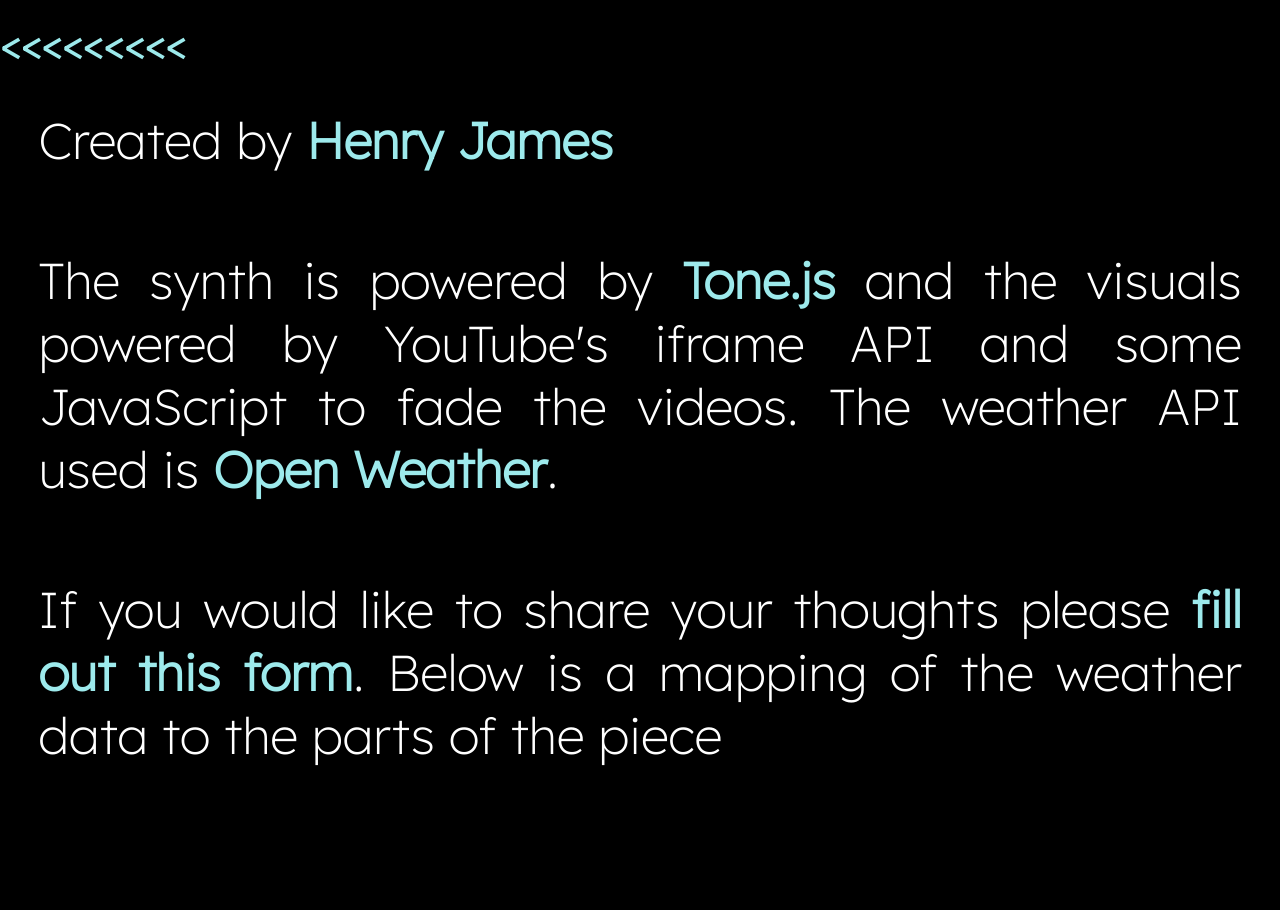
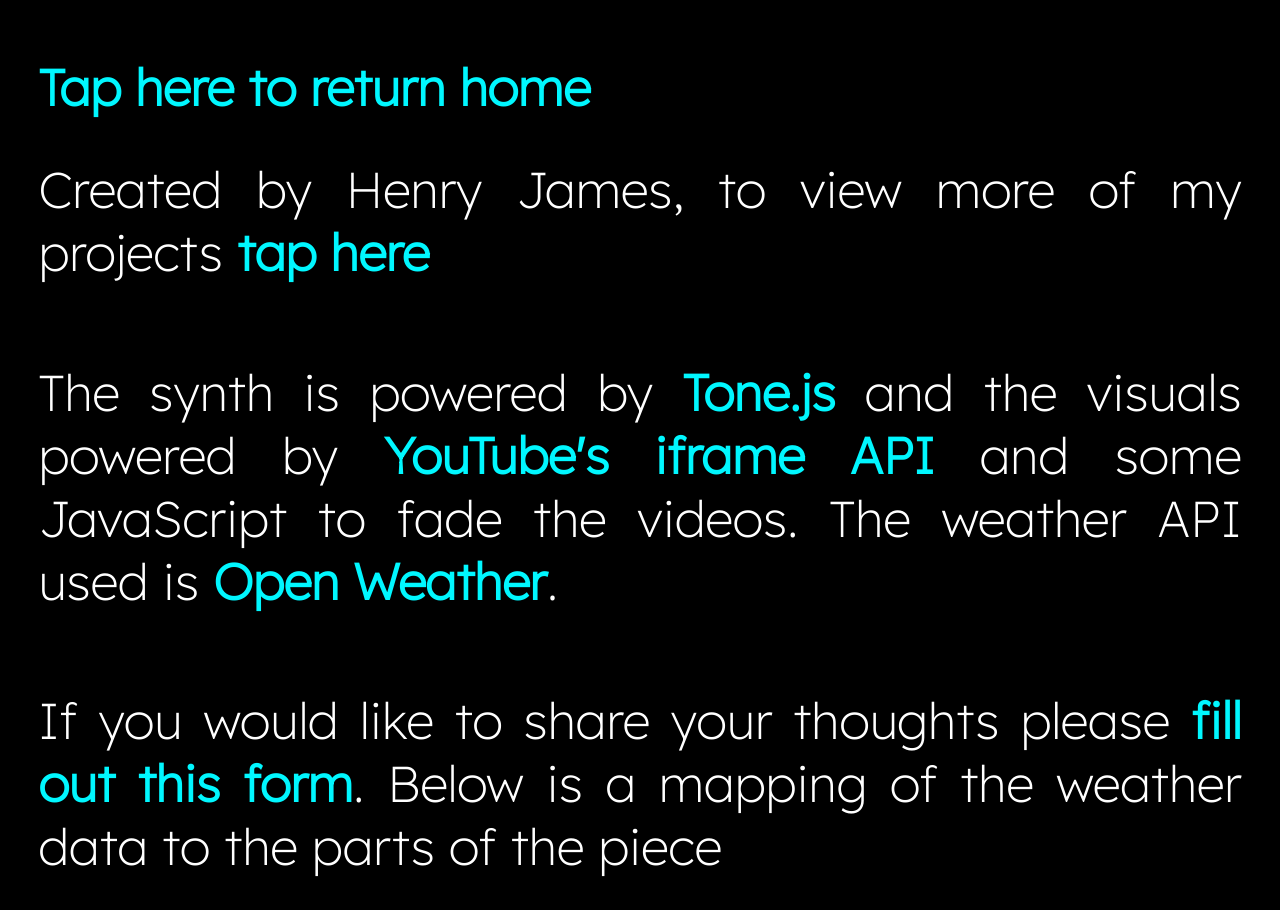
Before and after one commit to HJ959/weather-project, a website: page about.html in a window 1280 px wide. Shown: the top 910 px of the page. Before the commit the page ends 800 px from the top, so only its background shows below. Drawn offline with Linux system fonts and the light colour scheme.

Commit message:
Cleaned up the landing page and about section focusing on readability and user feedback

```diff
--- a/CSS/about.css
+++ b/CSS/about.css
@@ -53,7 +53,6 @@
 main {
     height: 100%;
     width: 100%;
-    overflow-x: hidden;
     background-color: rgb(0, 0, 0);
     margin: 0;
 }
@@ -66,7 +65,7 @@
     cursor: pointer;
 }
 
-#landing {
+.landing {
     color: white;
     font-family: 'Lexend', sans-serif;
 
@@ -87,16 +86,6 @@
     animation: fadein 2s;
 }
 
-#back {
-    color: white;
-    font-family: 'Lexend', sans-serif;
-
-    text-align: justify;
-    font-size: 3.3vmax;
-    /* width: 96%;
-    height: 96%; */
-}
-
 table {
     margin: 3vmax;
     padding-right: 5%;
@@ -105,7 +94,7 @@
 a,
 u {
     text-decoration: none;
-    color: rgb(157, 234, 236);
+    color: rgb(0, 247, 255);
     animation: pulse 1s 3s;
 }
 
--- a/CSS/landing.css
+++ b/CSS/landing.css
@@ -10,18 +10,22 @@
 /* Desktop Styles */
 @media only screen and (min-width: 961px) {}
 
+/*===============================================================*/
+
 /* ------ GRID stuff ------ */
 .container {
     display: grid;
 
     grid-template-columns: 1fr;
-    grid-template-rows: 1fr 3fr 3fr 5fr;
+    grid-template-rows: 1fr 1fr 1fr 1fr 1fr 2fr;
 
     grid-template-areas:
         "header-one"
         "header-two"
         "header-three"
-        "header-four";
+        "header-four"
+        "header-five"
+        "header-six";
 }
 
 .header-one {
@@ -38,6 +42,14 @@
 
 .header-four {
     grid-area: header-four;
+}
+
+.header-five {
+    grid-area: header-five;
+}
+
+.header-six {
+    grid-area: header-six;
 }
 
 /* ------ Body stuff ------ */
@@ -62,7 +74,7 @@
 a,
 u {
     text-decoration: none;
-    color: rgb(101, 247, 252);
+    color: rgb(0, 247, 255);
     box-shadow: 0 0 0 0 rgba(0, 0, 0, 1);
     transform: scale(1);
     animation: pulse 1s 3s;
@@ -72,8 +84,8 @@
     color: white;
     font-family: 'Lexend', sans-serif;
     text-align: justify;
-    font-size: 5.3vmin;
-    margin: 2vmax;
+    font-size: 5.5vmin;
+    margin: 1.1vmax;
     -webkit-animation: fadein 2s;
     /* Safari, Chrome and Opera > 12.1 */
     -moz-animation: fadein 2s;
--- a/about.html
+++ b/about.html
@@ -18,21 +18,17 @@
 <body>
     <main class="container">
         <div class="header-one">
-            <h1 id="back"><a href="index.html"><b><<<<<<<<<</b></a></h1>
-            <h1 id="landing">Created by <a href="https://linktr.ee/henry.james" target="_blank"><b>Henry James</b></a></h1>
+            <h1 class="landing" id="back"><a href="index.html"><b>Tap here to return home</b></a></h1>
+            <h1 class="landing">Created by Henry James, to view more of my projects <a href="https://linktr.ee/henry.james" target="_blank"><b>tap here</b></a></h1>
         </div>
         <div class="header-two">
-            <h1 id="landing">The synth is powered by <a href="https://tonejs.github.io/"><b>Tone.js</b></a> and the visuals
-                powered by YouTube's iframe API and some JavaScript to fade the videos. The weather API used is <a href="https://openweathermap.org/api/one-call-api" target="_blank"><b>Open Weather</b></a>.</h1>
+            <h1 class="landing">The synth is powered by <a href="https://tonejs.github.io/"><b>Tone.js</b></a> and the visuals
+                powered by <a href="https://developers.google.com/youtube/iframe_api_reference" target="_blank"><b>YouTube's iframe API</b></a> and some JavaScript to fade the videos. The weather API used is <a href="https://openweathermap.org/api/one-call-api" target="_blank"><b>Open Weather</b></a>.</h1>
         </div>
         <div class="header-three">
-            <h1 id="landing">If you would like to share your thoughts please <a href="https://forms.gle/S8EYyf9D1ArBHdwj7" target="_blank"><b>fill out this form</b></a>. Below is a mapping of the weather data to the parts of the piece</h1>
+            <h1 class="landing">If you would like to share your thoughts please <a href="https://forms.gle/S8EYyf9D1ArBHdwj7" target="_blank"><b>fill out this form</b></a>. Below is a mapping of the weather data to the parts of the piece</h1>
         </div>
         <div class="header-four">
-            <h1 id="landing">Audio routing diagram</h1>
-            <object id="diagramAudio" data="media/weatherHumAudioDiagram.svg" type="image/svg+xml"></object>
-        </div>
-        <div class="header-five">
             <table>
                 <tr>
                     <th><b>Weather data</b></th>
@@ -53,11 +49,6 @@
                     <td>Day 1-4 humidity (%)</td>
                     <td>Controls the base frequency of the auto filters</td>
                     <td>Humidity % controls where the auto filters begin oscillating at</td>
-                </tr>
-                <tr>
-                    <td>Current rain in mm</td>
-                    <td>Pink noise volume</td>
-                    <td>The more rain per mm the louder the pink noise becomes</td>
                 </tr>
                 <tr>
                     <td>Current dew point and day 2 dew point</td>
@@ -96,6 +87,10 @@
                 </tr>
             </table>
         </div>
+        <div class="header-five">
+            <h1 class="landing">Audio routing diagram</h1>
+            <object id="diagramAudio" data="media/weatherHumAudioDiagram.svg" type="image/svg+xml"></object>
+        </div>
     </main>
 </body>
 
```
Also changed, not shown: index.html (+8 -2 lines).
